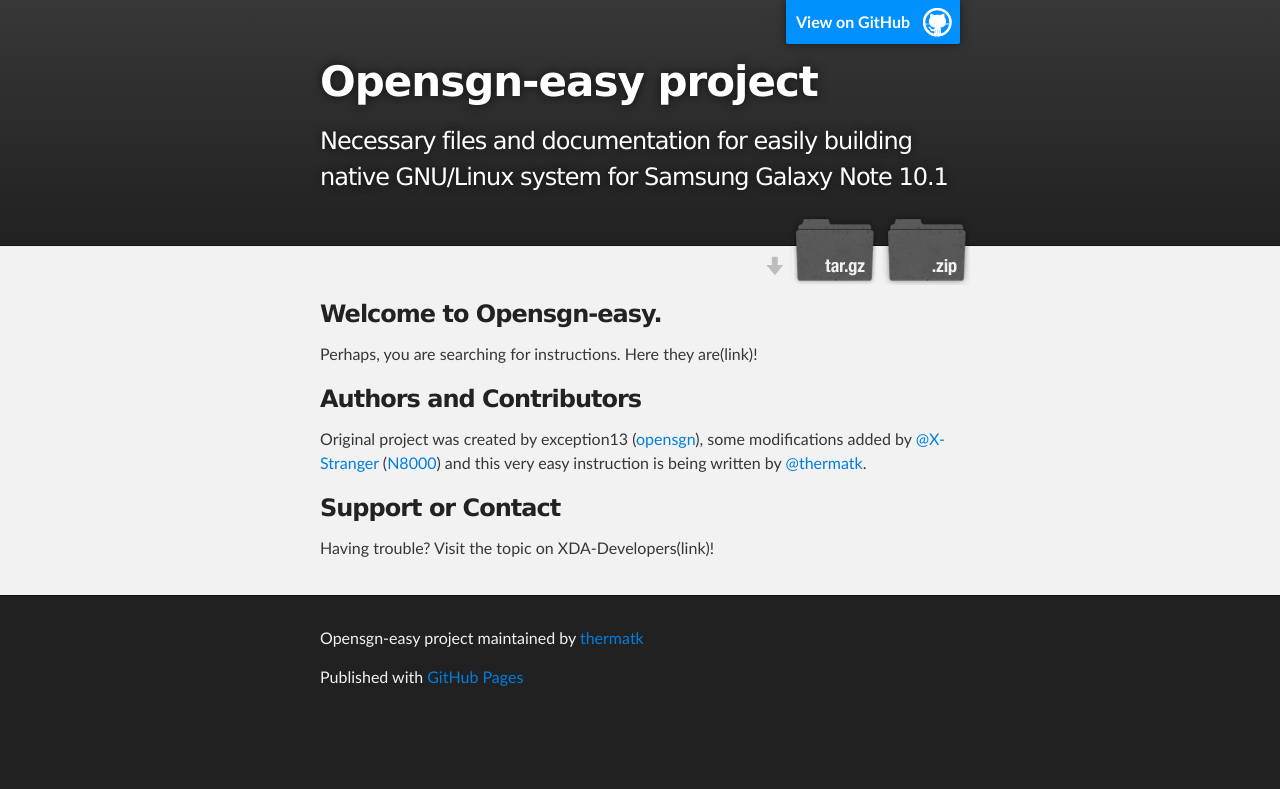
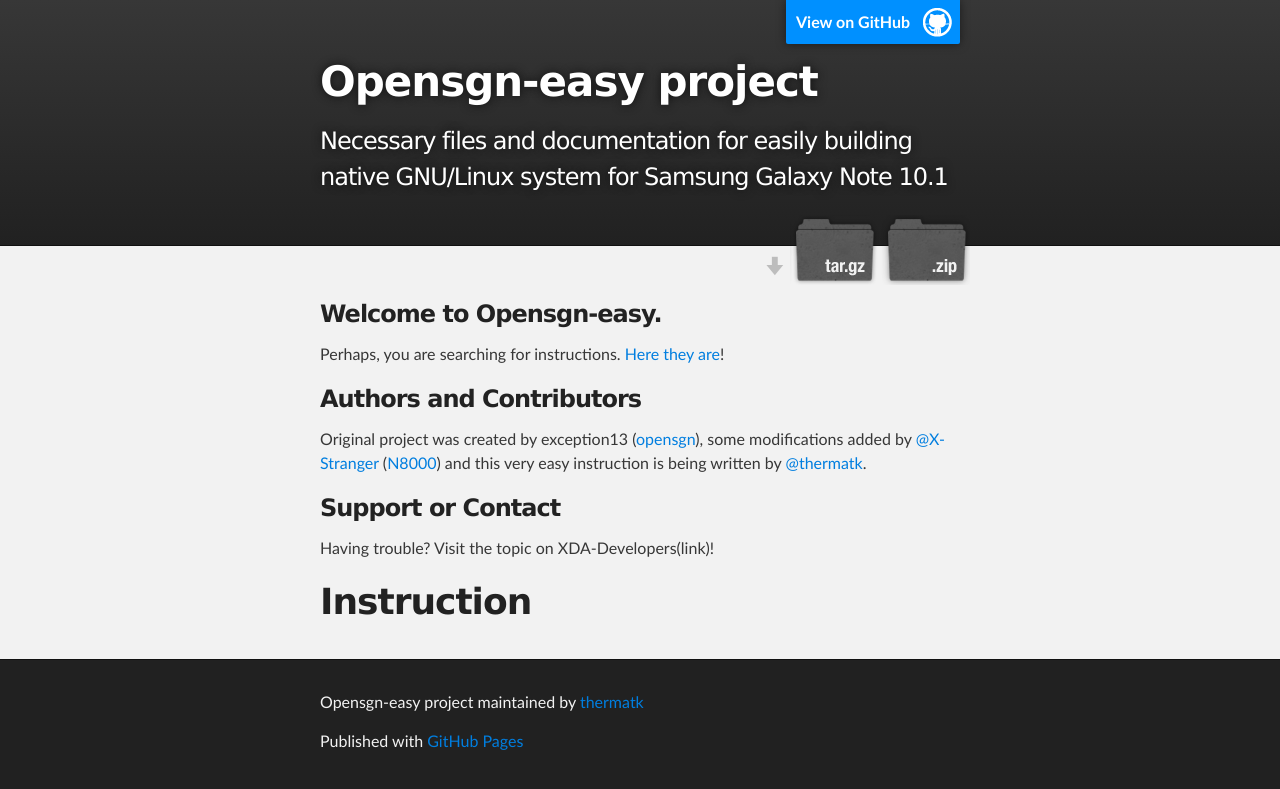
Before and after one commit to thermatk/opensgn-easy, a Jekyll site: the page index.html, which Jekyll copies as it is, in a window 1280 px wide. Shown: the top 789 px of the page. Built offline with Jekyll 4.4.1, drawn with Linux system fonts in a browser that asks for light colours; Markdown is read by kramdown in place of the engine named in the settings.

```diff
--- a/index.html
+++ b/index.html
@@ -33,7 +33,7 @@
       <section id="main_content" class="inner">
         <h3>Welcome to Opensgn-easy.</h3>
 
-<p>Perhaps, you are searching for instructions. Here they are(link)!</p>
+<p>Perhaps, you are searching for instructions. <a href="#Instruction">Here they are</a>!</p>
 
 <h3>Authors and Contributors</h3>
 
@@ -42,6 +42,9 @@
 <h3>Support or Contact</h3>
 
 <p>Having trouble? Visit the topic on XDA-Developers(link)!</p>
+
+<h1>
+<a></a> Instruction</h1>
       </section>
     </div>
 
--- a/params.json
+++ b/params.json
@@ -1 +1 @@
-{"name":"Opensgn-easy project","tagline":"Necessary files and documentation for easily building native GNU/Linux system for Samsung Galaxy Note 10.1","body":"### Welcome to Opensgn-easy.\r\nPerhaps, you are searching for instructions. Here they are(link)!\r\n\r\n### Authors and Contributors\r\nOriginal project was created by exception13 ([opensgn](http://code.google.com/p/opensgn/)), some modifications added by @X-Stranger ([N8000](https://github.com/X-Stranger/N8000)) and this very easy instruction is being written by @thermatk.\r\n\r\n### Support or Contact\r\nHaving trouble? Visit the topic on XDA-Developers(link)!","google":"UA-39539447-1","note":"Don't delete this file! It's used internally to help with page regeneration."}
+{"name":"Opensgn-easy project","tagline":"Necessary files and documentation for easily building native GNU/Linux system for Samsung Galaxy Note 10.1","body":"### Welcome to Opensgn-easy.\r\nPerhaps, you are searching for instructions. [Here they are](#Instruction)!\r\n\r\n### Authors and Contributors\r\nOriginal project was created by exception13 ([opensgn](http://code.google.com/p/opensgn/)), some modifications added by @X-Stranger ([N8000](https://github.com/X-Stranger/N8000)) and this very easy instruction is being written by @thermatk.\r\n\r\n### Support or Contact\r\nHaving trouble? Visit the topic on XDA-Developers(link)!\r\n\r\n# <a id=\"Instruction\"></a> Instruction","google":"UA-39539447-1","note":"Don't delete this file! It's used internally to help with page regeneration."}
```
